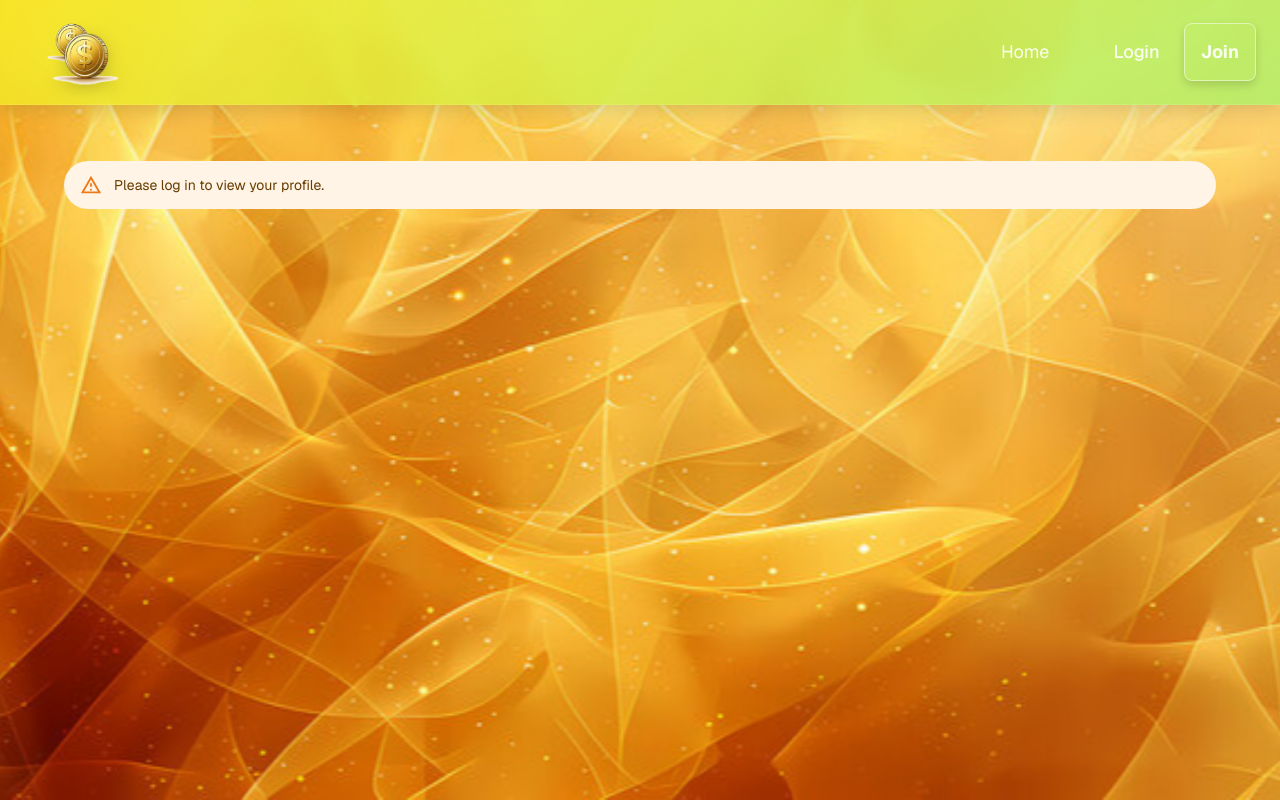
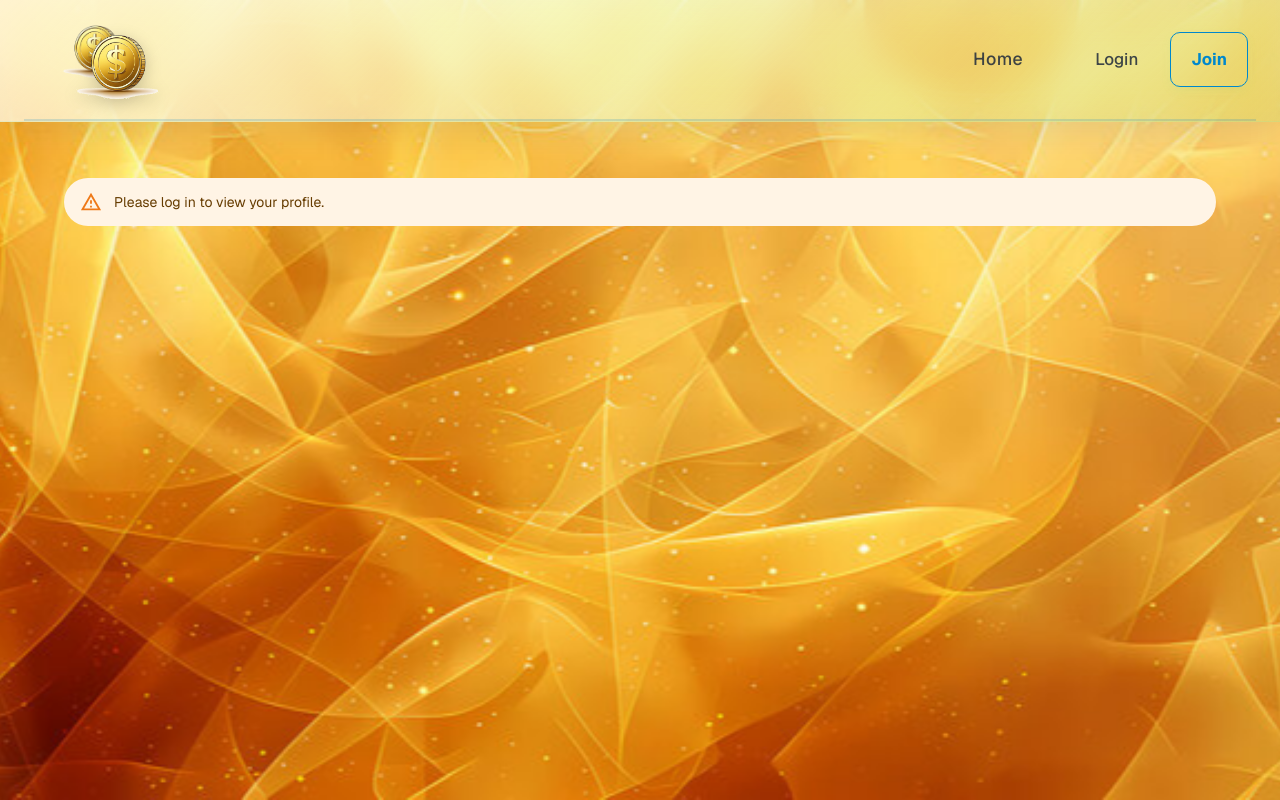
Before and after one commit to luxapientia/Web-Portal, a Next.js app: page /profile in a window 1280 px wide. Built offline with nearby package versions, Linux system fonts and the light colour scheme.

Commit message:
Improve the Header and Layout component

```diff
--- a/src/components/layout/Header.tsx
+++ b/src/components/layout/Header.tsx
@@ -118,15 +118,17 @@ export default function Header({ className }: HeaderProps) {
       elevation={0}
       className={className}
       sx={{
-        background: 'linear-gradient(135deg, rgba(247, 232, 31, 0.8) 0%, rgba(171, 241, 105, 0.8) 100%)',
-        backdropFilter: 'blur(10px)',
-        borderBottom: '1px solid',
-        borderColor: 'rgba(255, 255, 255, 0.1)',
-        boxShadow: '0 4px 20px rgba(0, 0, 0, 0.15)',
+        background: 'linear-gradient(135deg, rgba(255,255,255,0.75) 0%, rgba(140,217,133,0.18) 100%)',
+        backdropFilter: 'blur(18px) saturate(1.2)',
+        WebkitBackdropFilter: 'blur(18px) saturate(1.2)',
+        borderBottom: '1.5px solid',
+        borderColor: 'rgba(140,217,133,0.18)',
+        boxShadow: '0 8px 32px 0 rgba(31, 38, 135, 0.10)',
+        zIndex: 1201,
       }}
     >
       <Container maxWidth="xl">
-        <Toolbar disableGutters sx={{ py: 1 }}>
+        <Toolbar disableGutters sx={{ py: 2, px: 1, minHeight: 72 }}>
           {/* Mobile menu button */}
           {isMobile && (
             <IconButton
@@ -141,8 +143,8 @@ export default function Header({ className }: HeaderProps) {
           )}
 
           {/* Logo */}
-          <Box sx={{ flexGrow: 1, display: "flex" }}>
-            <Logo size="small" />
+          <Box sx={{ flexGrow: 1, display: "flex", alignItems: 'center' }}>
+            <Logo size="medium" />
           </Box>
 
           {/* Desktop navigation */}
@@ -153,17 +155,20 @@ export default function Header({ className }: HeaderProps) {
                 onClick={() => handleNavigation(item.path)}
                 sx={{
                   my: 2,
-                  color: pathname === item.path ? "primary.light" : "rgba(255, 255, 255, 0.9)",
+                  color: pathname === item.path ? "primary.main" : "rgba(30, 41, 59, 0.85)",
                   display: "block",
-                  fontWeight: pathname === item.path ? "bold" : "normal",
-                  borderBottom: pathname === item.path ? "2px solid" : "none",
-                  borderColor: "primary.light",
+                  fontWeight: pathname === item.path ? "bold" : 500,
+                  borderBottom: pathname === item.path ? "2.5px solid" : "none",
+                  borderColor: "primary.main",
                   borderRadius: 0,
-                  mx: 1,
-                  transition: 'all 0.2s ease-in-out',
+                  mx: 1.5,
+                  fontSize: '1.1rem',
+                  letterSpacing: 0.5,
+                  transition: 'all 0.2s cubic-bezier(.4,0,.2,1)',
                   '&:hover': {
-                    backgroundColor: 'rgba(255, 255, 255, 0.1)',
-                    transform: 'translateY(-2px)',
+                    backgroundColor: 'rgba(140,217,133,0.10)',
+                    color: 'primary.main',
+                    transform: 'translateY(-2px) scale(1.04)',
                   }
                 }}
               >
@@ -183,14 +188,17 @@ export default function Header({ className }: HeaderProps) {
                     variant="text"
                     onClick={() => router.push("/auth/login")}
                     sx={{
-                      mr: 1,
-                      px: 2,
-                      color: 'rgba(255, 255, 255, 0.9)',
-                      borderRadius: '8px',
-                      transition: 'all 0.2s ease-in-out',
+                      mr: 1.5,
+                      px: 2.5,
+                      color: 'rgba(30, 41, 59, 0.85)',
+                      borderRadius: '10px',
+                      fontWeight: 500,
+                      fontSize: '1.05rem',
+                      transition: 'all 0.2s cubic-bezier(.4,0,.2,1)',
                       '&:hover': {
-                        backgroundColor: 'rgba(255, 255, 255, 0.1)',
-                        transform: 'translateY(-2px)',
+                        backgroundColor: 'rgba(140,217,133,0.10)',
+                        color: 'primary.main',
+                        transform: 'translateY(-2px) scale(1.04)',
                       }
                     }}
                   >
@@ -200,18 +208,20 @@ export default function Header({ className }: HeaderProps) {
                     variant="outlined"
                     onClick={() => router.push("/auth/register")}
                     sx={{
-                      fontWeight: "bold",
-                      px: 2,
-                      color: 'rgba(255, 255, 255, 0.9)',
-                      borderColor: 'rgba(255, 255, 255, 0.5)',
-                      borderRadius: '8px',
-                      boxShadow: '0 4px 10px rgba(0, 0, 0, 0.15)',
-                      transition: 'all 0.2s ease-in-out',
+                      fontWeight: 700,
+                      px: 2.5,
+                      color: 'primary.main',
+                      borderColor: 'primary.main',
+                      borderRadius: '10px',
+                      fontSize: '1.05rem',
+                      boxShadow: '0 4px 10px rgba(140,217,133,0.10)',
+                      transition: 'all 0.2s cubic-bezier(.4,0,.2,1)',
                       '&:hover': {
-                        borderColor: 'rgba(255, 255, 255, 0.9)',
-                        boxShadow: '0 6px 15px rgba(0, 0, 0, 0.2)',
-                        transform: 'translateY(-2px)',
-                        backgroundColor: 'rgba(255, 255, 255, 0.1)',
+                        borderColor: 'primary.dark',
+                        color: 'primary.dark',
+                        boxShadow: '0 6px 15px rgba(140,217,133,0.18)',
+                        backgroundColor: 'rgba(140,217,133,0.10)',
+                        transform: 'translateY(-2px) scale(1.04)',
                       }
                     }}
                   >
@@ -222,6 +232,7 @@ export default function Header({ className }: HeaderProps) {
             )}
           </Box>
         </Toolbar>
+        <Divider sx={{ opacity: 0.18, borderColor: 'primary.main', borderBottomWidth: 2 }} />
       </Container>
 
       {/* Mobile drawer */}
@@ -237,9 +248,10 @@ export default function Header({ className }: HeaderProps) {
           "& .MuiDrawer-paper": {
             boxSizing: "border-box",
             width: 240,
-            background: 'linear-gradient(135deg, rgba(30, 41, 59, 0.95) 0%, rgba(44, 55, 74, 0.95) 100%)',
-            backdropFilter: 'blur(10px)',
-            boxShadow: '0 4px 20px rgba(0, 0, 0, 0.2)',
+            background: 'linear-gradient(135deg, rgba(255,255,255,0.95) 0%, rgba(140,217,133,0.18) 100%)',
+            backdropFilter: 'blur(18px) saturate(1.2)',
+            WebkitBackdropFilter: 'blur(18px) saturate(1.2)',
+            boxShadow: '0 8px 32px 0 rgba(31, 38, 135, 0.10)',
           },
         }}
       >
```
Also changed, not shown: src/components/layout/Layout.tsx (line endings or trailing spaces).
